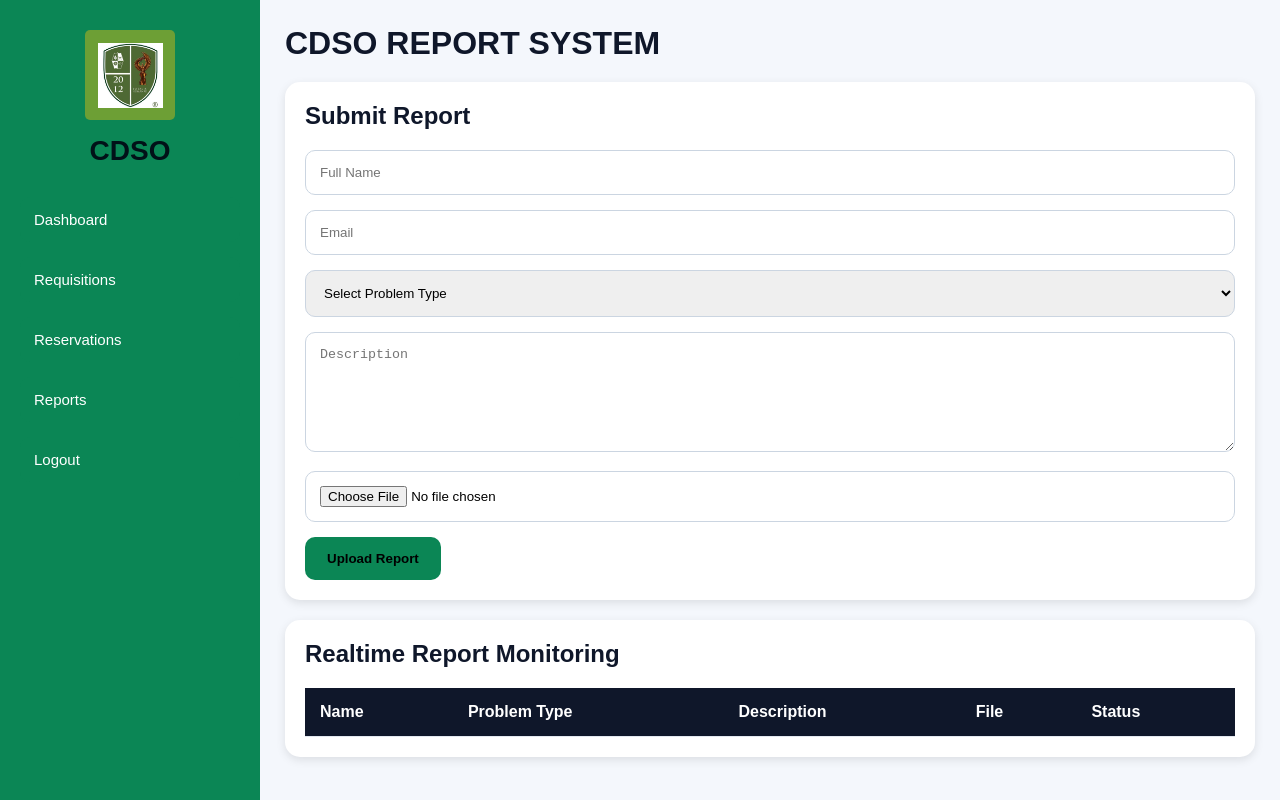
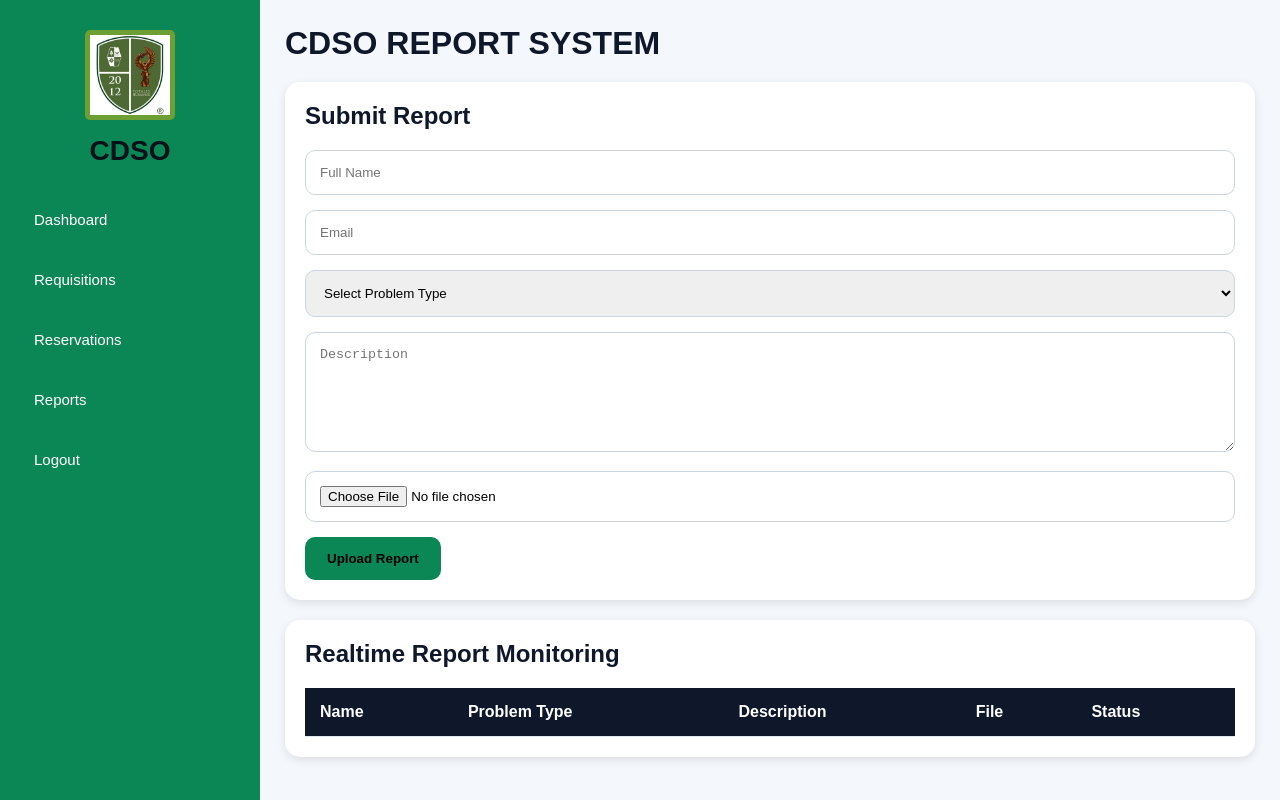
Before and after one commit to cmortencio23-0328/cdso-system, a website: page public/reports.html in a window 1280 px wide. Drawn offline with Linux system fonts and the light colour scheme; no server answers.

Commit message:
updated style css

```diff
--- a/public/style.css
+++ b/public/style.css
@@ -312,8 +312,8 @@ textarea.form-control {
 }
 
 .sidebar-logo-box img {
-    width: 65px;
-    height: 65px;
+    width: 80px;
+    height: 80px;
     object-fit: contain;
     display: block;
 }
```
